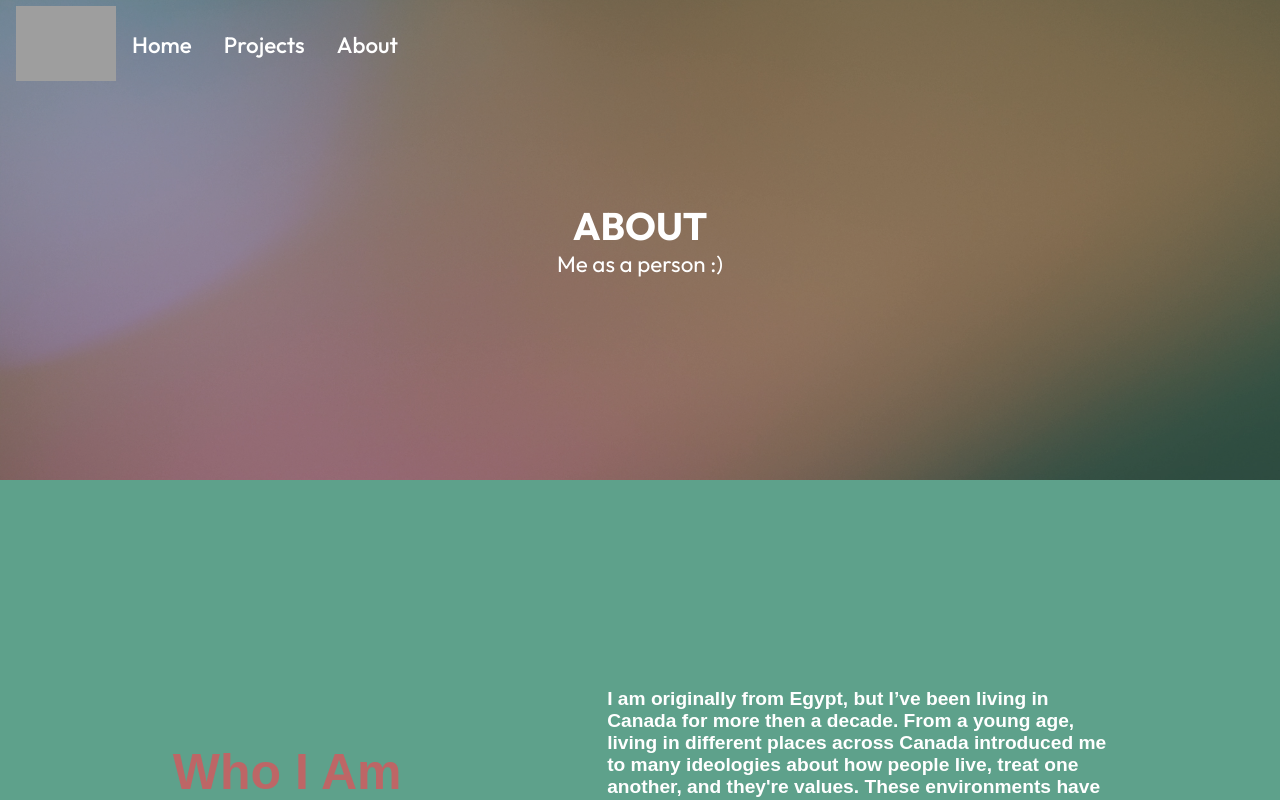
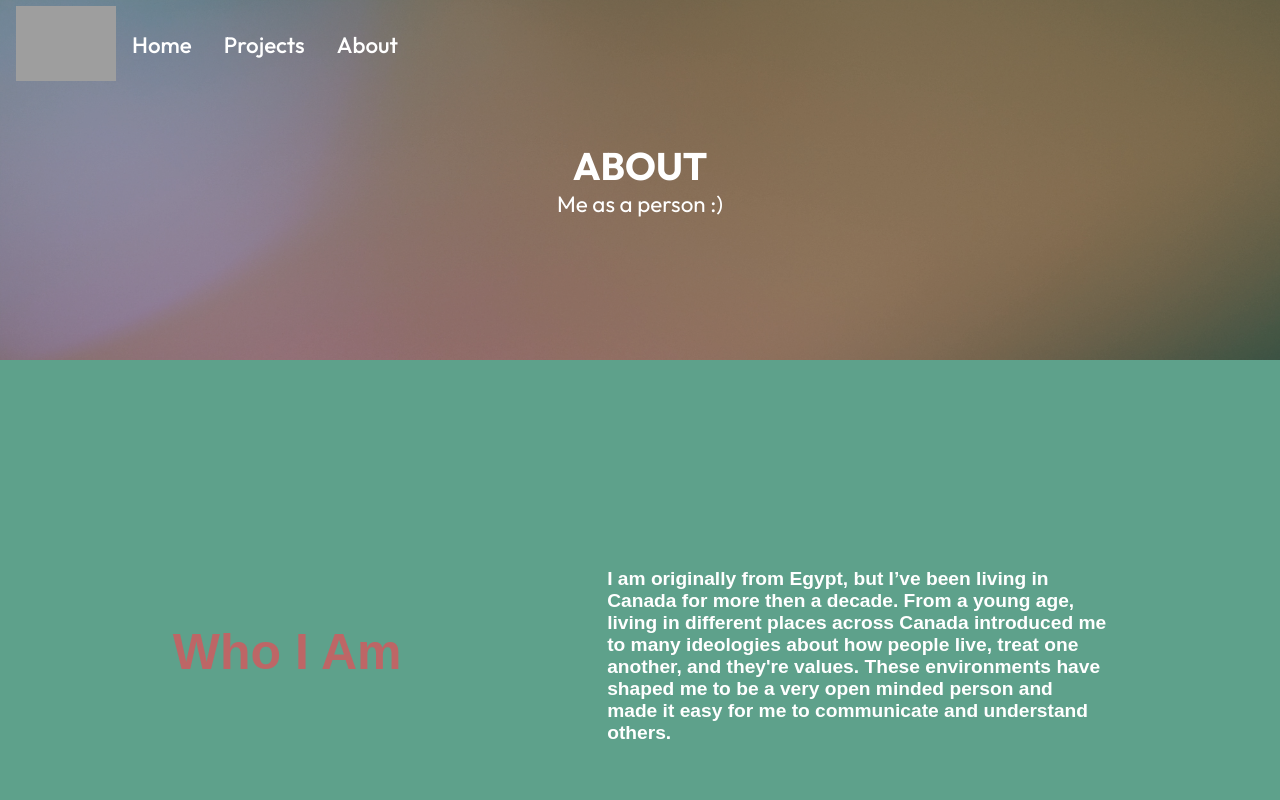
Before and after one commit to AbdallaSarhan/myNewPortfolio, a React (Create React App) app in the folder portfolio/: page /about in a window 1280 px wide. Shown: the top 800 px of the page. Built offline with nearby package versions, Linux system fonts and the light colour scheme; grey boxes are pictures that could not be loaded.

Commit message:
change header size

```diff
--- a/portfolio/src/components/HeroImg2Styles.css
+++ b/portfolio/src/components/HeroImg2Styles.css
@@ -1,7 +1,7 @@
 .hero-img {
   width: 100%;
   background-color: rbga(0, 0, 0, 0.5);
-  height: 60vh;
+  height: 45vh;
   position: relative;
 }
 .hero-img::before {
```
